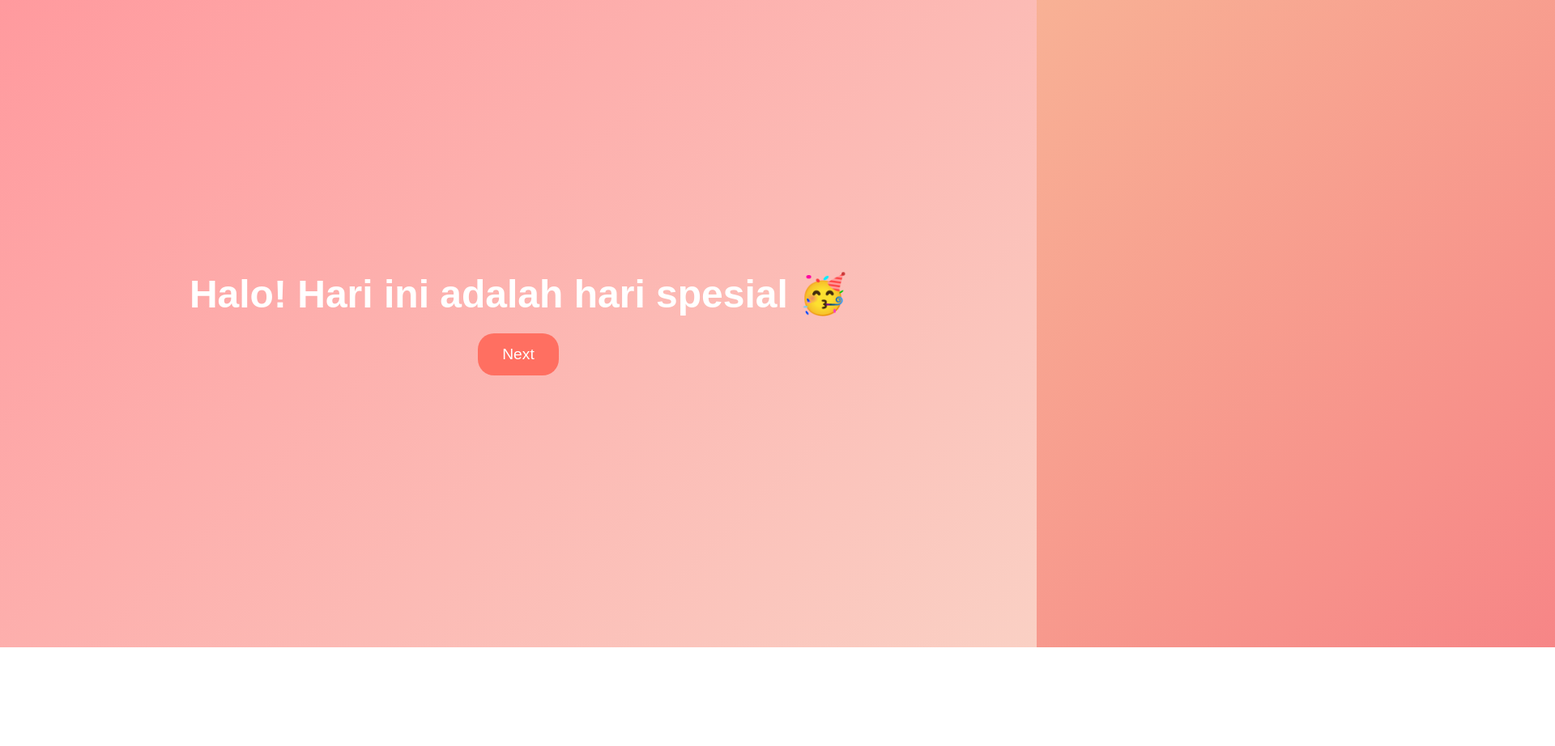
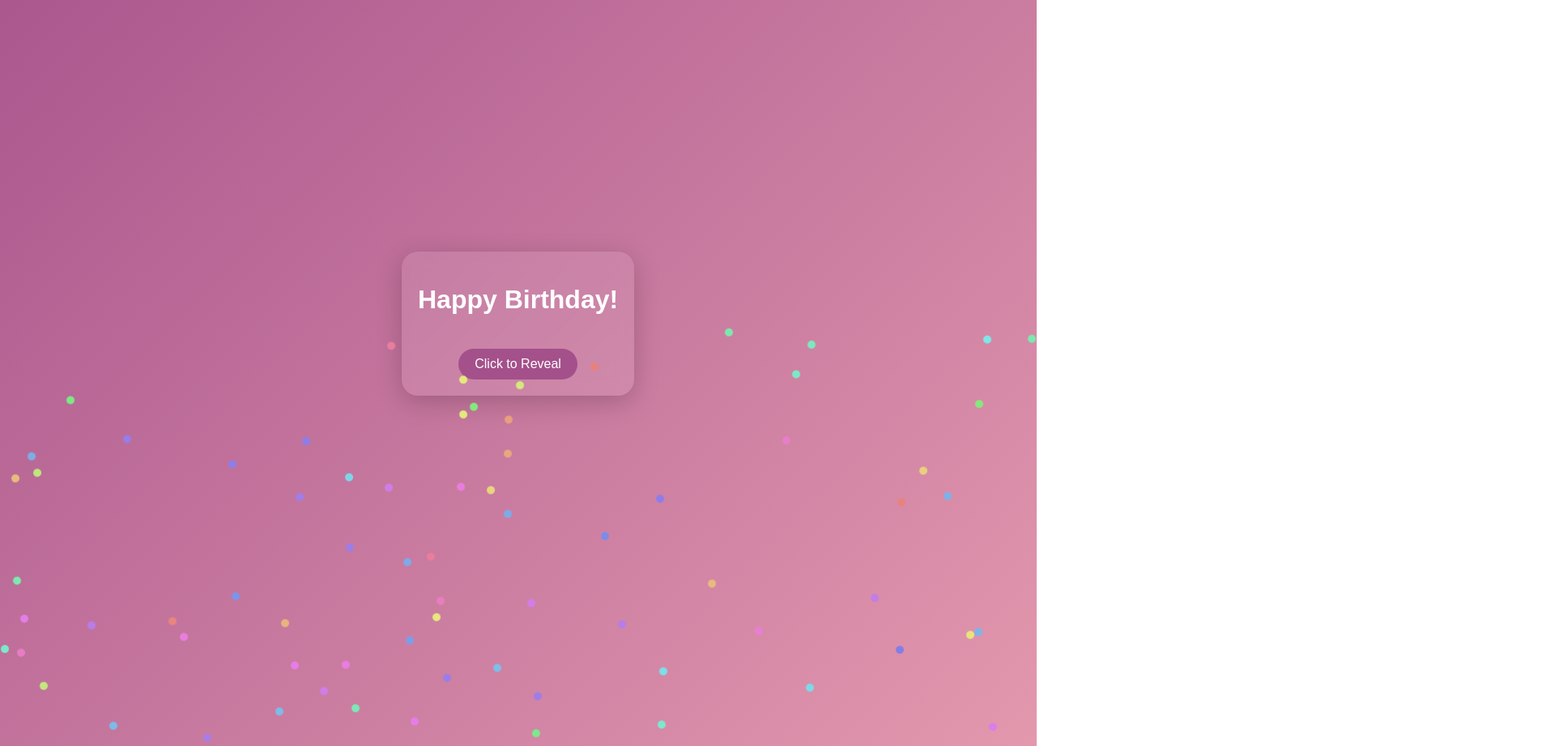
Before and after one commit to paundrapf/hb, a plain HTML site: page index.html in a window 1280 px wide. Shown: the top 922 px of the page at 81% size, 1920 px wide, since content can reach past the window. Before the commit the page ends 800 px from the top, so only its background shows below. Drawn offline with Linux system fonts and the light colour scheme.

Commit message:
index.html

```diff
--- a/index.html
+++ b/index.html
@@ -3,191 +3,109 @@
 <head>
   <meta charset="UTF-8">
   <meta name="viewport" content="width=device-width, initial-scale=1.0">
-    <title>Aesthetic Birthday Slides</title>
+  <title>Birthday Greeting</title>
   <style>
     body {
       margin: 0;
-            font-family: 'Poppins', sans-serif;
+      height: 100vh;
       display: flex;
       justify-content: center;
       align-items: center;
-            height: 100vh;
-            background: linear-gradient(135deg, #f8b195, #f67280);
+      background: linear-gradient(135deg, #6A0572, #A4508B, #F4ACB7);
+      background-size: 300% 300%;
+      animation: gradientShift 10s ease infinite;
+      font-family: 'Poppins', sans-serif;
       overflow: hidden;
     }
 
-        .slide {
-            position: absolute;
-            width: 100%;
-            height: 100%;
-            display: flex;
-            flex-direction: column;
-            justify-content: center;
-            align-items: center;
-            text-align: center;
-            opacity: 0;
-            transform: translateX(100%);
-            transition: all 1s ease;
+    @keyframes gradientShift {
+      0% { background-position: 0% 50%; }
+      50% { background-position: 100% 50%; }
+      100% { background-position: 0% 50%; }
     }
 
-        .slide.active {
-            opacity: 1;
-            transform: translateX(0);
+    .card {
+      background: rgba(255, 255, 255, 0.1);
+      backdrop-filter: blur(10px);
+      border-radius: 20px;
+      box-shadow: 0 8px 32px rgba(0, 0, 0, 0.2);
+      padding: 20px;
+      text-align: center;
+      color: white;
+      max-width: 300px;
+      transform: scale(0.8);
+      animation: scaleUp 1s ease forwards;
     }
 
-        .slide1 {
-            background: linear-gradient(135deg, #ff9a9e, #fad0c4);
-            color: #ffffff;
-            font-size: 3rem;
-            font-weight: bold;
-            animation: zoomIn 1s ease;
+    @keyframes scaleUp {
+      0% { transform: scale(0.8); opacity: 0; }
+      100% { transform: scale(1); opacity: 1; }
     }
 
-        .slide2 {
-            background: linear-gradient(135deg, #a1c4fd, #c2e9fb);
-            color: #333;
-            font-size: 2.5rem;
-            animation: slideInLeft 1s ease;
+    h1 {
+      font-size: 2rem;
+      animation: textFadeIn 2s ease-in forwards;
+      opacity: 0;
     }
 
-        .slide3 {
-            background: linear-gradient(135deg, #d4fc79, #96e6a1);
-            color: #222;
-            font-size: 2rem;
-            font-style: italic;
-            animation: fadeZoom 1s ease;
+    @keyframes textFadeIn {
+      0% { opacity: 0; transform: translateY(20px); }
+      100% { opacity: 1; transform: translateY(0); }
     }
 
-        .slide4 {
-            background: linear-gradient(135deg, #fbc2eb, #a6c1ee);
-            color: #444;
-            font-size: 2.5rem;
-            animation: slideInRight 1s ease;
+    .confetti {
+      position: absolute;
+      width: 10px;
+      height: 10px;
+      background-color: rgba(255, 255, 255, 0.9);
+      border-radius: 50%;
+      animation: confettiFall 4s linear infinite;
     }
 
-        .slide5 {
-            background: linear-gradient(135deg, #ffecd2, #fcb69f);
-            color: #222;
-            font-size: 3rem;
-            font-weight: bold;
-            animation: fadeIn 2s ease;
+    @keyframes confettiFall {
+      0% { transform: translateY(-100%) rotate(0deg); }
+      100% { transform: translateY(100vh) rotate(360deg); }
     }
 
-        button {
+    .btn {
       margin-top: 20px;
-            padding: 15px 30px;
-            background-color: #ff6f61;
+      padding: 10px 20px;
+      border: none;
+      border-radius: 30px;
+      background: #A4508B;
       color: white;
-            border: none;
-            border-radius: 20px;
-            font-size: 1.2rem;
       cursor: pointer;
-            transition: transform 0.2s ease;
+      font-size: 1rem;
+      transition: background 0.3s ease;
     }
 
-        button:hover {
-            transform: scale(1.1);
-        }
-
-        @keyframes fadeIn {
-            from {
-                opacity: 0;
-            }
-            to {
-                opacity: 1;
-            }
-        }
-
-        @keyframes zoomIn {
-            from {
-                transform: scale(0.5);
-                opacity: 0;
-            }
-            to {
-                transform: scale(1);
-                opacity: 1;
-            }
-        }
-
-        @keyframes slideInLeft {
-            from {
-                transform: translateX(-100%);
-                opacity: 0;
-            }
-            to {
-                transform: translateX(0);
-                opacity: 1;
-            }
-        }
-
-        @keyframes slideInRight {
-            from {
-                transform: translateX(100%);
-                opacity: 0;
-            }
-            to {
-                transform: translateX(0);
-                opacity: 1;
-            }
-        }
-
-        @keyframes fadeZoom {
-            from {
-                opacity: 0;
-                transform: scale(0.5);
-            }
-            to {
-                opacity: 1;
-                transform: scale(1);
-            }
+    .btn:hover {
+      background: #6A0572;
     }
   </style>
 </head>
 <body>
-    <div class="slide slide1 active">
-        <div>Halo! Hari ini adalah hari spesial 🥳</div>
-        <button onclick="nextSlide()">Next</button>
-    </div>
-    <div class="slide slide2">
-        <div>Selamat Ulang Tahun! 🎉🎂</div>
-        <button onclick="nextSlide()">Next</button>
-    </div>
-    <div class="slide slide3">
-        <div>Semoga selalu sehat, bahagia, dan sukses! ✨</div>
-        <button onclick="nextSlide()">Next</button>
-    </div>
-    <div class="slide slide4">
-        <div>Teruslah jadi pribadi yang menginspirasi! 🌟</div>
-        <button onclick="nextSlide()">Next</button>
-    </div>
-    <div class="slide slide5">
-        <div>Nikmati harimu, ini saatnya kamu bersinar! 🌈</div>
-        <button onclick="generateConfetti()">Celebrate</button>
+  <div class="card">
+    <h1 id="message">Happy Birthday!</h1>
+    <button class="btn" onclick="revealMessage()">Click to Reveal</button>
   </div>
 
   <script>
-        let currentSlide = 0;
-        const slides = document.querySelectorAll('.slide');
-
-        function nextSlide() {
-            slides[currentSlide].classList.remove('active');
-            currentSlide = (currentSlide + 1) % slides.length;
-            slides[currentSlide].classList.add('active');
+    // Create confetti
+    for (let i = 0; i < 100; i++) {
+      const confetti = document.createElement('div');
+      confetti.classList.add('confetti');
+      confetti.style.left = Math.random() * 100 + 'vw';
+      confetti.style.animationDelay = Math.random() * 4 + 's';
+      confetti.style.backgroundColor = `hsl(${Math.random() * 360}, 70%, 70%)`;
+      document.body.appendChild(confetti);
     }
 
-        function generateConfetti() {
-            for (let i = 0; i < 100; i++) {
-                const confetti = document.createElement('div');
-                confetti.className = 'confetti';
-                confetti.style.position = 'absolute';
-                confetti.style.width = '10px';
-                confetti.style.height = '10px';
-                confetti.style.backgroundColor = `hsl(${Math.random() * 360}, 70%, 70%)`;
-                confetti.style.left = Math.random() * 100 + 'vw';
-                confetti.style.top = Math.random() * 100 + 'vh';
-                document.body.appendChild(confetti);
-                setTimeout(() => confetti.remove(), 3000);
-            }
+    // Button functionality
+    function revealMessage() {
+      const message = document.getElementById('message');
+      message.textContent = "Wishing You the Best Day Ever! 🎉";
+      message.style.animation = "textFadeIn 2s ease-in forwards";
     }
   </script>
 </body>
```
Lines whose indentation alone changed are shown as unchanged.
